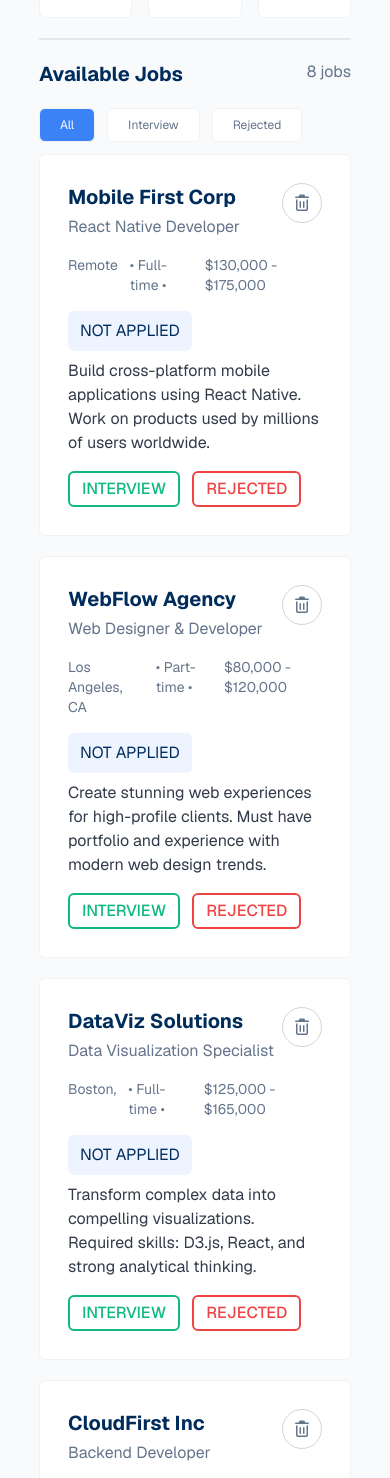
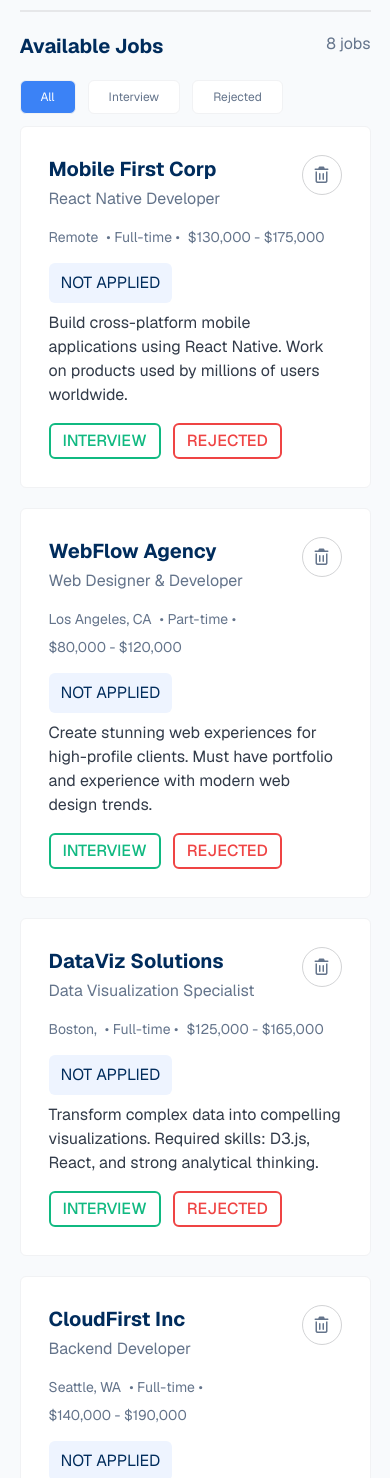
Before and after one commit to tanjilaWD/B13-A4-PH-Job-Tracker, a plain HTML site: page index.html in a window 390 px wide. Shown: the part 236-1714 px from the top of the page. Drawn offline with nearby package versions, Linux system fonts and the light colour scheme.

Commit message:
style: code responsive

```diff
--- a/index.html
+++ b/index.html
@@ -23,10 +23,10 @@
     </style>
 
 </head>
-<body class="mt-15 mb-15 bg-[#F8FAFC]">
+<body class="mt-8 md:mt-15 mb-8 md:mb-15 bg-[#F8FAFC]">
 
     <!-- Header Section -->
-   <header class="w-[80%] mx-auto">
+   <header class="w-[90%] md:w-[80%] mx-auto">
     <h1 class="text-4xl font-bold text-[#002C5C]">Job Application Tracker</h1>
     <div class="grid grid-cols-3 gap-4 mt-5">
         <div class="bg-white p-5 rounded-md border border-[#F1F2F4]">
@@ -48,7 +48,7 @@
     <hr class="my-5 text-[#E6E7E9] border-1">
 </header>
 
-  <main class="w-[80%] mx-auto">
+  <main class="w-[90%] md:w-[80%] mx-auto">
 
      <!-- Available  -->
       <div class="flex justify-between">
@@ -84,7 +84,7 @@
           <span  class="delete-btn text-[#64748B] border-1 border-[#d2d3d5] rounded-full size-10  flex items-center justify-center"><i class="fa-regular fa-trash-can"></i></span>
          </div>
          <!-- part 2 -->
-          <div class="flex gap-3 my-4 ">
+          <div class="flex flex-wrap gap-2 my-4 text-xs sm:text-sm ">
             <p class="text-[#64748B] text-sm location">Remote</p>
             <p class="text-[#64748B] text-sm type">• Full-time •</p>
             <p class="text-[#64748B] text-sm salary">$130,000 - $175,000</p>
@@ -112,7 +112,7 @@
           <span  class="delete-btn text-[#64748B] border-1 border-[#d2d3d5] rounded-full size-10  flex items-center justify-center"><i class="fa-regular fa-trash-can"></i></span>
          </div>
          <!-- part 2 -->
-          <div class="flex gap-3 my-4 ">
+          <div class="flex flex-wrap gap-2 my-4 text-xs sm:text-sm">
             <p class="text-[#64748B] text-sm location">Los Angeles, CA</p>
             <p class="text-[#64748B] text-sm type">• Part-time •</p>
             <p class="text-[#64748B] text-sm salary">$80,000 - $120,000</p>
@@ -140,7 +140,7 @@
           <span  class="delete-btn text-[#64748B] border-1 border-[#d2d3d5] rounded-full size-10  flex items-center justify-center"><i class="fa-regular fa-trash-can"></i></span>
          </div>
          <!-- part 2 -->
-          <div class="flex gap-3 my-4 ">
+          <div class="flex flex-wrap gap-2 my-4 text-xs sm:text-sm">
             <p class="text-[#64748B] text-sm location">Boston,</p>
             <p class="text-[#64748B] text-sm type">• Full-time •</p>
             <p class="text-[#64748B] text-sm salary">$125,000 - $165,000</p>
@@ -168,7 +168,7 @@
           <span  class="delete-btn text-[#64748B] border-1 border-[#d2d3d5] rounded-full size-10  flex items-center justify-center"><i class="fa-regular fa-trash-can"></i></span>
          </div>
          <!-- part 2 -->
-          <div class="flex gap-3 my-4 ">
+          <div class="flex flex-wrap gap-2 my-4 text-xs sm:text-sm">
             <p class="text-[#64748B] text-sm location">Seattle, WA</p>
             <p class="text-[#64748B] text-sm type">• Full-time •</p>
             <p class="text-[#64748B] text-sm salary">$140,000 - $190,000</p>
@@ -224,7 +224,7 @@
           <span  class="delete-btn text-[#64748B] border-1 border-[#d2d3d5] rounded-full size-10  flex items-center justify-center"><i class="fa-regular fa-trash-can"></i></span>
          </div>
          <!-- part 2 -->
-          <div class="flex gap-3 my-4 ">
+          <div class="flex flex-wrap gap-2 my-4 text-xs sm:text-sm">
             <p class="text-[#64748B] text-sm location">New York, NY</p>
             <p class="text-[#64748B] text-sm type">• Full-time •</p>
             <p class="text-[#64748B] text-sm salary">$130,000 - $170,00</p>
@@ -280,7 +280,7 @@
           <span  class="delete-btn text-[#64748B] border-1 border-[#d2d3d5] rounded-full size-10  flex items-center justify-center"><i class="fa-regular fa-trash-can"></i></span>
          </div>
          <!-- part 2 -->
-          <div class="flex gap-3 my-4 ">
+          <div class="flex flex-wrap gap-2 my-4 text-xs sm:text-sm">
             <p class="text-[#64748B] text-sm location">San Francisco, CA</p>
             <p class="text-[#64748B] text-sm type">• Full-time •</p>
             <p class="text-[#64748B] text-sm salary">$130,000 - $175,000</p>
```
Also changed, not shown: 1 other file.
